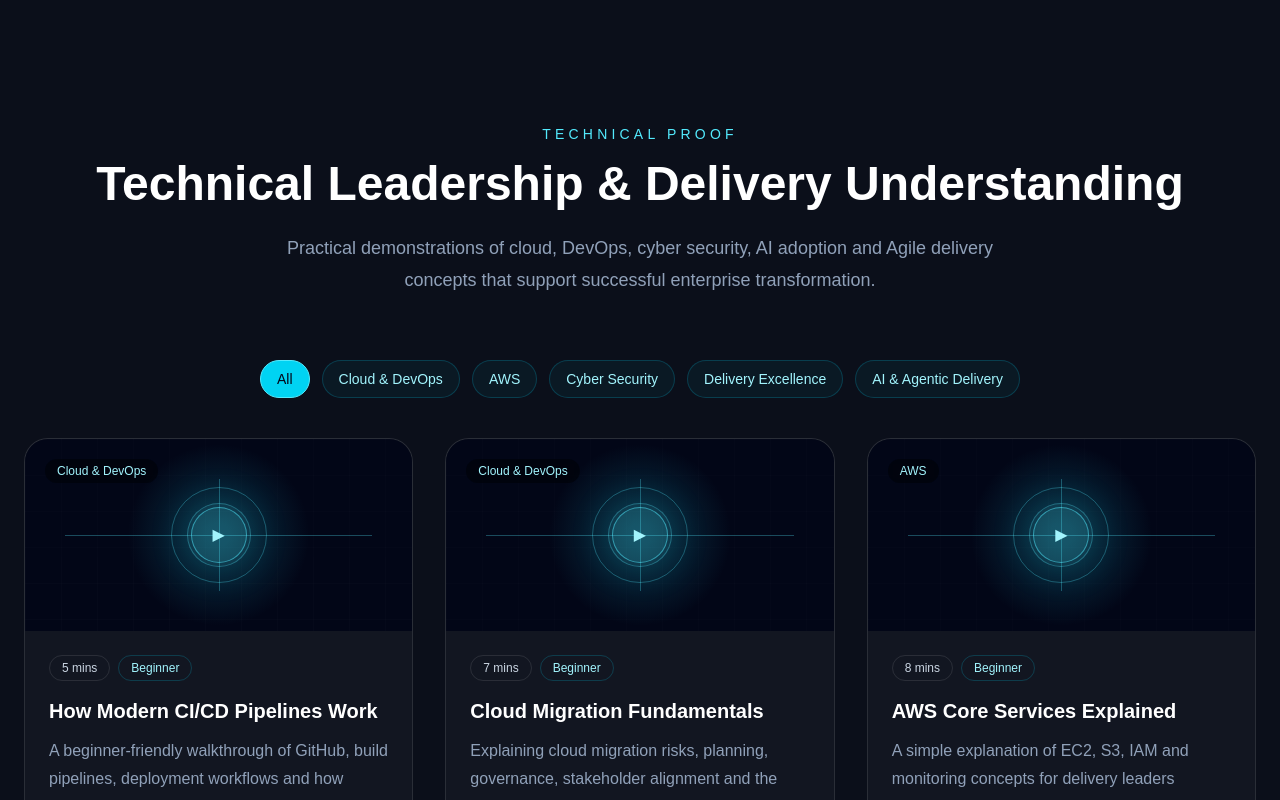
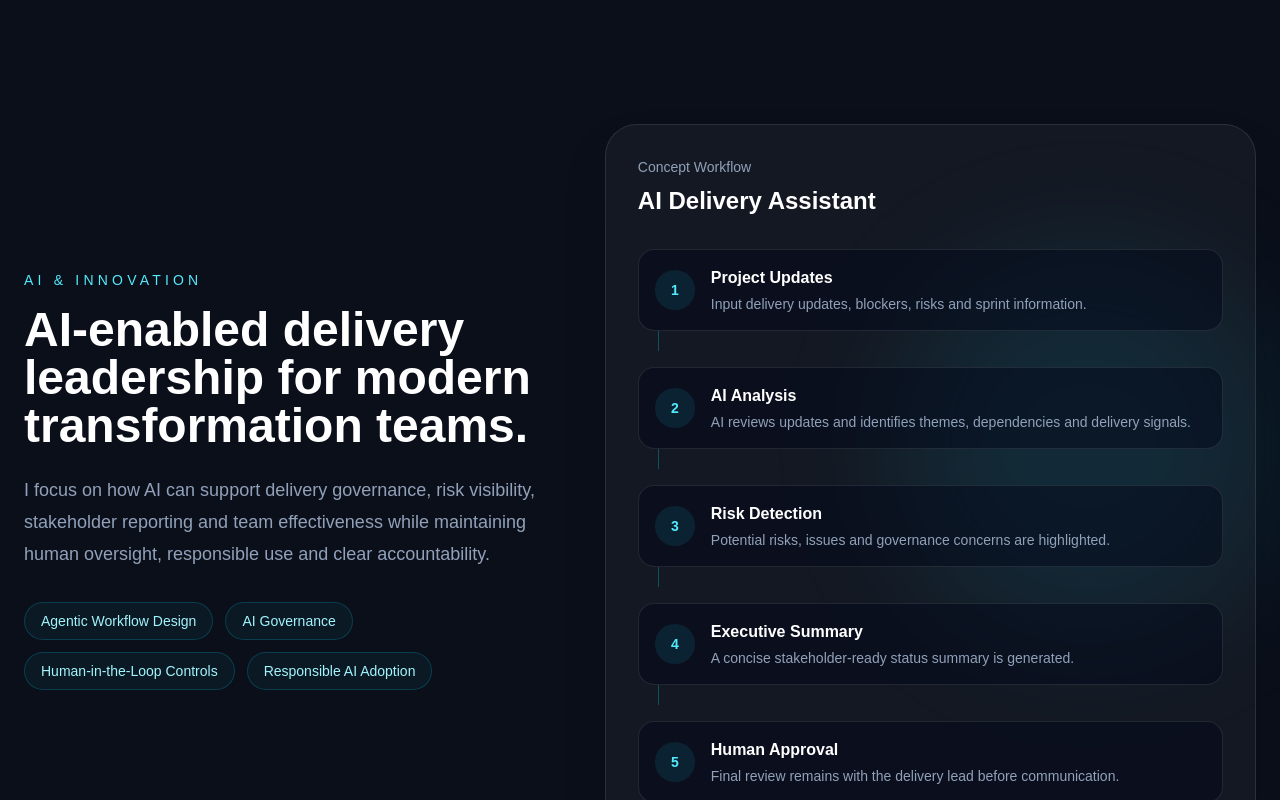
Before and after one commit to 558nina/nina-enterprise-portfolio, a Next.js app: page / in a window 1280 px wide. Shown: the part 3000-3800 px from the top of the page. Built offline with nearby package versions, Linux system fonts and the light colour scheme.

Commit message:
Add AI innovation section

```diff
--- a/app/page.tsx
+++ b/app/page.tsx
@@ -2,6 +2,7 @@ import Navbar from "@/components/Navbar";
 import Hero from "@/components/Hero";
 import TrustMetrics from "@/components/TrustMetrics";
 import CareerTimeline from "@/components/CareerTimeline";
+import AIInnovation from "@/components/AIInnovation";
 import TechnicalProof from "@/components/TechnicalProof";
 import Services from "@/components/Services";
 import ResourcesPreview from "@/components/ResourcesPreview";
@@ -12,21 +13,14 @@ export default function Home() {
   return (
     <main className="min-h-screen bg-[#0B0F1A] text-white">
       <Navbar />
-
       <Hero />
-
       <TrustMetrics />
-
       <CareerTimeline />
-
+      <AIInnovation />
       <TechnicalProof />
-
       <Services />
-
       <ResourcesPreview />
-
       <Contact />
-
       <Footer />
     </main>
   );
--- /dev/null
+++ b/components/AIInnovation.tsx
@@ -0,0 +1,92 @@
+export default function AIInnovation() {
+  const capabilities = [
+    "Agentic Workflow Design",
+    "AI Governance",
+    "Human-in-the-Loop Controls",
+    "Responsible AI Adoption",
+  ];
+
+  const workflow = [
+    "Project Updates",
+    "AI Analysis",
+    "Risk Detection",
+    "Executive Summary",
+    "Human Approval",
+  ];
+
+  return (
+    <section className="relative overflow-hidden bg-[#0B0F1A] px-6 py-24 text-white">
+      <div className="absolute right-0 top-1/4 h-96 w-96 rounded-full bg-cyan-400/10 blur-3xl" />
+
+      <div className="relative mx-auto grid max-w-7xl gap-12 lg:grid-cols-[0.9fr_1.1fr] lg:items-center">
+        <div>
+          <p className="mb-4 text-sm uppercase tracking-[0.3em] text-cyan-300">
+            AI & Innovation
+          </p>
+
+          <h2 className="text-4xl font-bold md:text-5xl">
+            AI-enabled delivery leadership for modern transformation teams.
+          </h2>
+
+          <p className="mt-6 text-lg leading-8 text-slate-400">
+            I focus on how AI can support delivery governance, risk visibility,
+            stakeholder reporting and team effectiveness while maintaining
+            human oversight, responsible use and clear accountability.
+          </p>
+
+          <div className="mt-8 flex flex-wrap gap-3">
+            {capabilities.map((item) => (
+              <span
+                key={item}
+                className="rounded-full border border-cyan-400/20 bg-cyan-400/5 px-4 py-2 text-sm text-cyan-200"
+              >
+                {item}
+              </span>
+            ))}
+          </div>
+        </div>
+
+        <div className="rounded-[2rem] border border-white/10 bg-white/[0.04] p-8 shadow-2xl">
+          <div className="mb-8">
+            <p className="text-sm text-slate-400">Concept Workflow</p>
+            <h3 className="mt-2 text-2xl font-bold">
+              AI Delivery Assistant
+            </h3>
+          </div>
+
+          <div className="space-y-4">
+            {workflow.map((step, index) => (
+              <div key={step}>
+                <div className="flex items-center gap-4 rounded-2xl border border-white/10 bg-slate-950/50 p-4">
+                  <div className="flex h-10 w-10 items-center justify-center rounded-full bg-cyan-400/10 text-sm font-bold text-cyan-300">
+                    {index + 1}
+                  </div>
+
+                  <div>
+                    <p className="font-semibold text-white">{step}</p>
+                    <p className="mt-1 text-sm text-slate-400">
+                      {index === 0 &&
+                        "Input delivery updates, blockers, risks and sprint information."}
+                      {index === 1 &&
+                        "AI reviews updates and identifies themes, dependencies and delivery signals."}
+                      {index === 2 &&
+                        "Potential risks, issues and governance concerns are highlighted."}
+                      {index === 3 &&
+                        "A concise stakeholder-ready status summary is generated."}
+                      {index === 4 &&
+                        "Final review remains with the delivery lead before communication."}
+                    </p>
+                  </div>
+                </div>
+
+                {index < workflow.length - 1 && (
+                  <div className="ml-5 h-5 w-px bg-cyan-400/30" />
+                )}
+              </div>
+            ))}
+          </div>
+        </div>
+      </div>
+    </section>
+  );
+}
```
